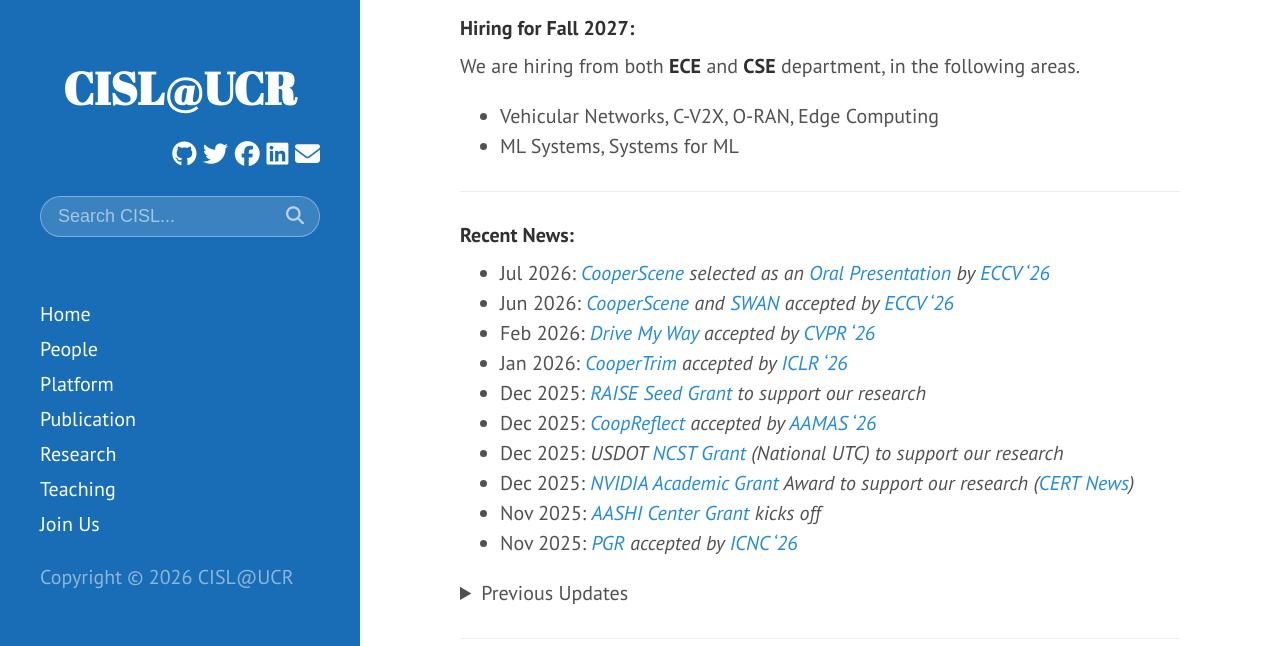
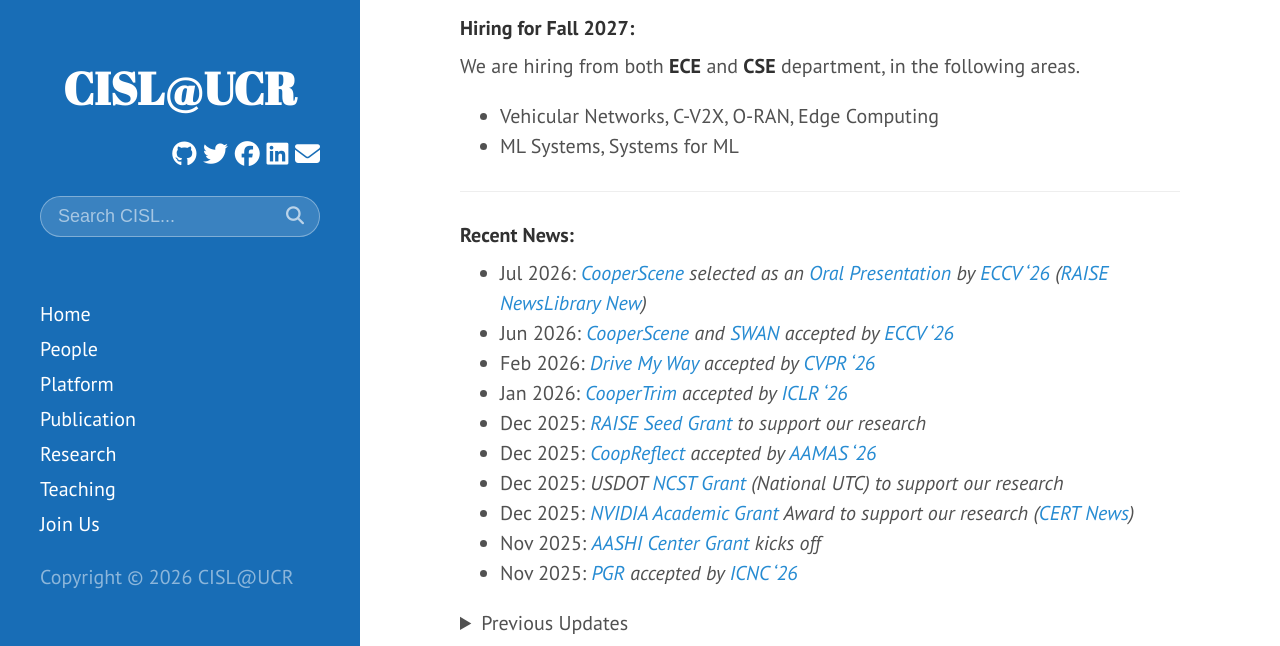
Before and after one commit to UCR-CISL/UCR-CISL.github.io, a Jekyll site: the page built from index.md, in a window 1280 px wide and 900 px high, scrolled down 587 px, cut to the strip 0-646 px from the top of the window. Built offline with Jekyll 4.4.1, drawn with Linux system fonts in a browser that asks for light colours; a style sheet for code colours, icons or effects is not loaded.

Commit message:
Enhance news entry with additional links
Updated the title of the first news entry to include additional links for context.

```diff
--- a/_data/news.yml
+++ b/_data/news.yml
@@ -1,4 +1,4 @@
-- title: "[CooperScene](https://arxiv.org/abs/2606.31219) selected as an [Oral Presentation]() by [ECCV '26](https://eccv.ecva.net/Conferences/2026)"
+- title: "[CooperScene](https://arxiv.org/abs/2606.31219) selected as an [Oral Presentation]() by [ECCV '26](https://eccv.ecva.net/Conferences/2026) ([RAISE News](https://raise.ucr.edu/conference/2026/09/03/ucr-researchers-present-computer-vision-advances-premier-ai-conference-europe)[Library New](https://library.ucr.edu/news/2026/09/09/ucr-library-research-and-technology-division-helps-cisl-lab-bring-autonomous))"
   date: 2026-07-23
 
 - title: "[CooperScene](https://arxiv.org/abs/2606.31219) and [SWAN](https://arxiv.org/abs/2604.26181) accepted by [ECCV '26](https://eccv.ecva.net/Conferences/2026)"
```
